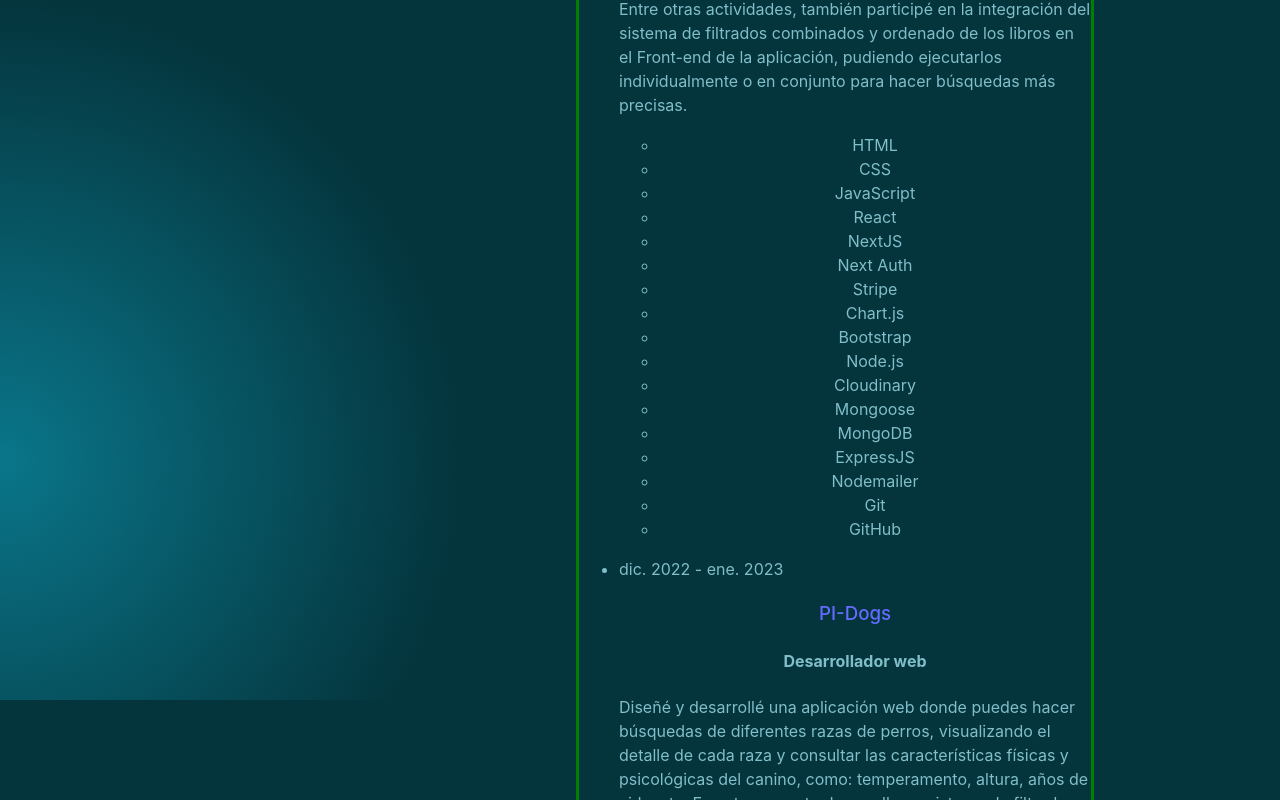
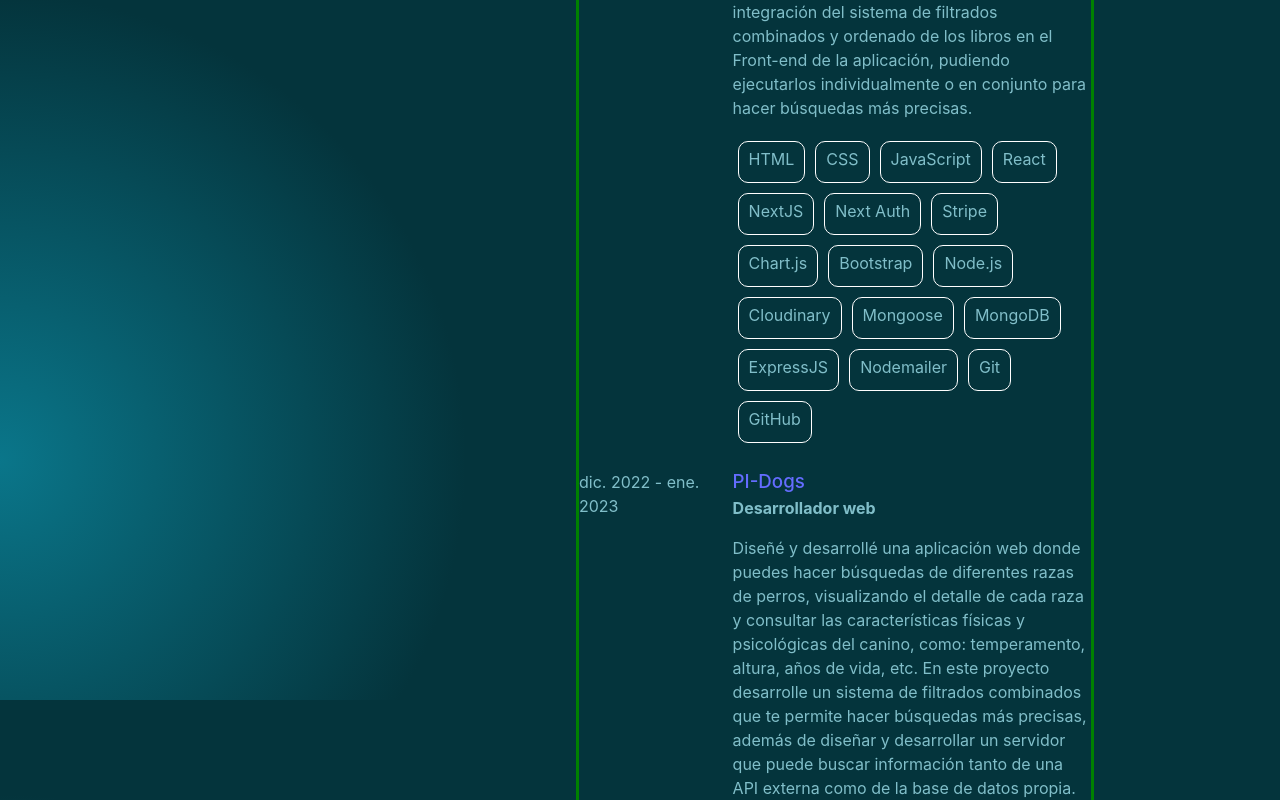
Before and after one commit to Tortoiselizard/Portafolio_Front, a React (Vite) app: page / in a window 1280 px wide. Shown: the part 900-1700 px from the top of the page. Built offline with nearby package versions, Linux system fonts and the light colour scheme.

Commit message:
change components/Experience.module.css: add styles for every class

```diff
--- a/src/components/Experience/Experience.module.css
+++ b/src/components/Experience/Experience.module.css
@@ -0,0 +1,50 @@
+.listExperiencecontainer {
+    list-style: none;
+    padding: 0px;
+}
+
+.OptionExperiencecontainer {
+    display: flex;
+    align-items: baseline;
+    justify-content: space-between;
+}
+
+.dateOption {
+    width: 30%;
+    margin: 0px;
+}
+
+.OptionExperiencecontainer div {
+    width: 70%;
+}
+
+.OptionExperiencecontainer div header {
+    display: flex;
+    flex-direction: column;
+    align-items: flex-start;
+}
+
+.OptionExperiencecontainer div header h3, h4 {
+    margin: 0px;
+}
+
+.OptionExperiencecontainer div footer {
+    margin-bottom: 20px;
+}
+
+.listSkills {
+    list-style: none;
+    display: flex;
+    flex-wrap: wrap;
+    align-content: flex-start;
+    padding: 0px;
+}
+
+.listSkills li {
+    border: thin solid white;
+    height: 30px;
+    margin: 5px;
+    padding: 5px 10px;
+    display: inline-block;
+    border-radius: 10px;
+}
```
